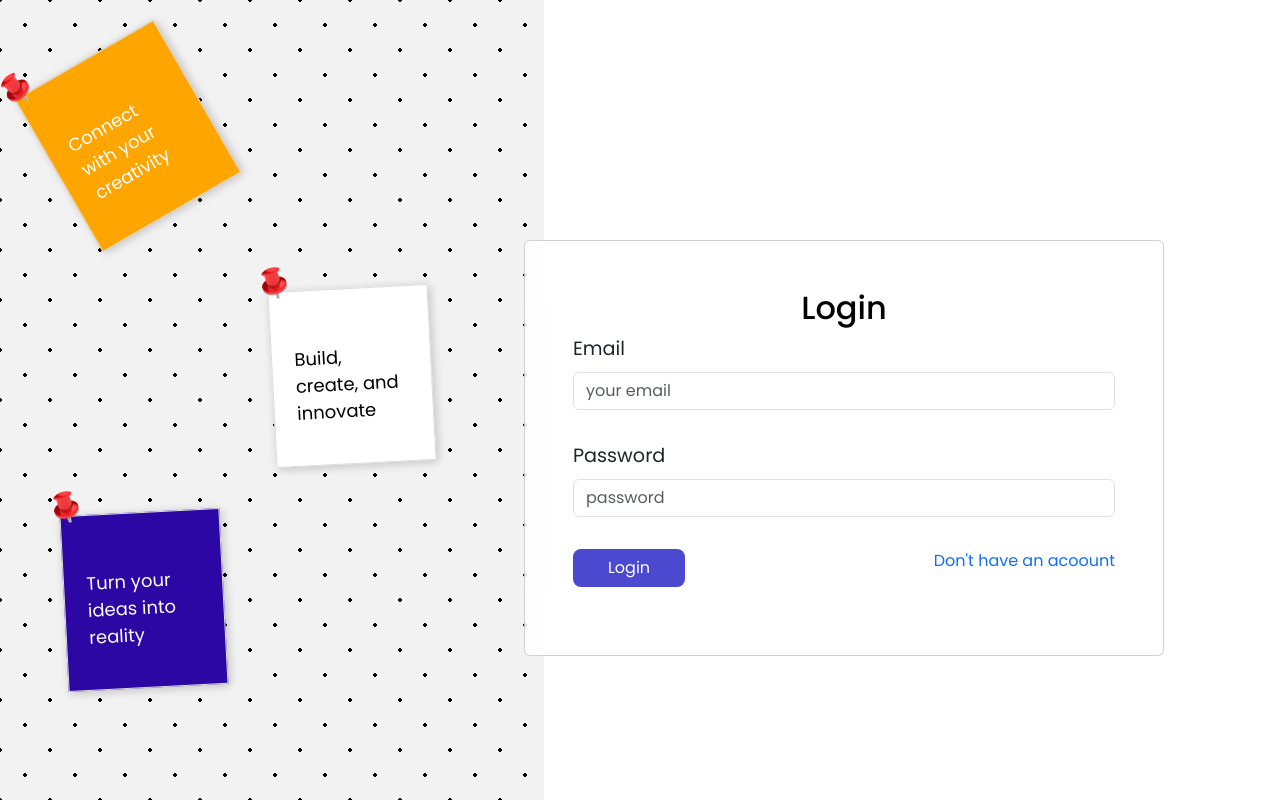
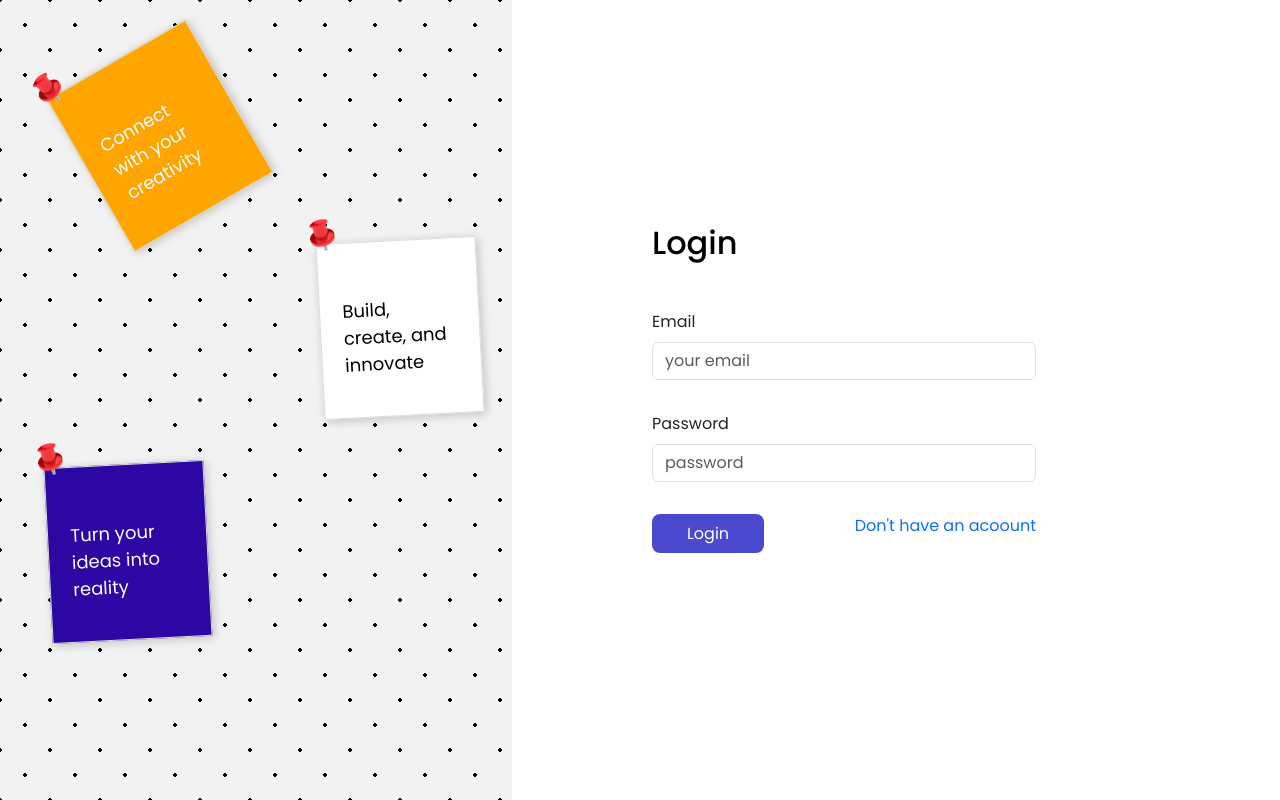
Before and after one commit to Muethea/frontend-Whiteboard, a Vue app: page / in a window 1280 px wide. Built offline with nearby package versions, Linux system fonts and the light colour scheme.

Commit message:
css update

```diff
--- a/src/components/Navbar/NavBarP.vue
+++ b/src/components/Navbar/NavBarP.vue
@@ -7,6 +7,7 @@
         aria-expanded="false" aria-label="Toggle navigation">
         <span class="navbar-toggler-icon"></span>
       </button>
+
       <div class="collapse navbar-collapse" id="navbarNav">
         <ul class="navbar-nav">
 
@@ -56,8 +57,12 @@ export default {
     }
 
     .menu{
+      padding: 1rem 0rem;
      position: relative;
+     display: grid;
+     align-items: center;
       background: #fff;
+
       border-bottom: 1px solid rgba(0, 0, 0, 0.124);
 
     }
--- a/src/components/pages/DashboardPage.vue
+++ b/src/components/pages/DashboardPage.vue
@@ -1,9 +1,12 @@
 <template>
     <NavBarP/>
-  <div class="new">
+
+    <main>
+
+    <div class="new">
     <h3>Create a board</h3>
     <div>
-      <div class="col-sm-3">
+      <div class="card1">
          <router-link to="/whiteboard">
         <div class="card">
           <div class="card-body1 cardnew">
@@ -22,6 +25,7 @@
 
 
   <div class="back">
+
   <div class="recent">
     <h5>Recent boards</h5>
 
@@ -39,6 +43,8 @@
     </div>
     </div>
   </div>
+
+      </main>
 </template>
 
 <script>
@@ -86,15 +92,78 @@ export default {
 
 <style scoped>
 
+
 .new {
   margin: 3rem 2rem;
 
 }
 
-.card-group {
-  margin: 0 1rem;
+.card1{
+    max-width: 20rem;
+  margin: 0 auto;
 }
 
+.back{
+
+  margin-top: 8rem;
+  border-top: 1px solid rgba(0, 0, 0, 0.206);
+  height: 100vh;
+  background: rgba(210, 210, 210, 0.244);
+}
+.recent {
+  padding-top: 1rem;
+  padding-bottom: 2rem;
+
+  margin: 2rem 2rem;
+}
+
+.card-body1 {
+   width: 22rem;
+  display: flex;
+  flex-direction: column;
+  align-items: center;
+  justify-content: center;
+  gap: 2rem;
+}
+
+.card{
+  cursor: pointer;
+  width: 22rem;
+  height: 15rem;
+}
+
+.cardnew {
+
+  height: 15rem;
+}
+
+.card-grup{
+    max-width: 20rem;
+  margin: 0 auto;
+  padding-top: 2rem;
+  display: grid;
+   flex-direction: column;
+  display: flex;
+  gap: 1rem;
+}
+
+.card:hover{
+  border: 3px solid rgba(46, 46, 135, 0.317);
+}
+
+@media (min-width: 700px) {
+
+.new {
+  margin: 3rem 2rem;
+
+}
+
+
+
+.card1{
+    max-width: none;
+  margin: 0 auto;
+}
 .back{
   margin-top: 8rem;
   border-top: 1px solid rgba(0, 0, 0, 0.206);
@@ -129,8 +198,11 @@ export default {
 }
 
 .card-grup{
+   max-width: none;
+  margin: 0 auto;
   padding-top: 2rem;
   display: grid;
+   flex-direction: row;
   display: flex;
   gap: 1rem;
 }
@@ -138,5 +210,8 @@ export default {
 .card:hover{
   border: 3px solid rgba(46, 46, 135, 0.317);
 }
+}
+
+
 
 </style>
--- a/src/components/pages/LoginPage.vue
+++ b/src/components/pages/LoginPage.vue
@@ -133,6 +133,25 @@ export default {
 </script>
 <style scoped>
 
+.card h2 {
+  color: #000000;
+
+}
+
+.card{
+  border: none;
+}
+.btnlogin{
+  background-color: #4c49d1;
+  color: #fff;
+  width: 7rem;
+  height: 2.4rem;
+  border: none;
+  border-radius: .5rem;
+}
+/* Mobile phones */
+@media only screen and (max-width: 480px) {
+  /* CSS styles for mobile phones */
 
 .btnlogin{
   background-color: #4c49d1;
@@ -158,7 +177,7 @@ export default {
 
 .card h2 {
   color: #000000;
-  text-align: center;
+
 }
 
 label {
@@ -226,29 +245,236 @@ form {
   gap: 2rem;
   flex-direction: column;
 }
+}
 
-@media (min-width: 768px) {
+/* Tablets */
+@media only screen and (min-width: 481px) and (max-width: 768px) {
+  /* CSS styles for tablets */
+
+.btnlogin{
+  background-color: #4c49d1;
+  color: #fff;
+  width: 7rem;
+  height: 2.4rem;
+  border: none;
+  border-radius: .5rem;
+}
+
+.btnlogin:hover{
+    background-color: #7673ed;
+}
+.card {
+  background: hsla(0, 0%, 100%, 0.8);
+  backdrop-filter: blur(30px);
+width: 30rem;
+  height: 26rem;
+  padding: 3rem;
+  margin-top: 8rem;
+}
+
+.card h2 {
+  color: #000000;
+  text-align: center;
+}
+
+label {
+  font-style: 600;
+  font-size: 1.2rem;
+}
+
+
+.back {
+  padding: 3rem 3rem;
+  color:#fcfcff;
+  position: fixed;
+  top: 0;
+  left: 0;
+  z-index: 0;
+width: 100vw;
+height: 24rem;
+background: #e7e7e7;
+  background-image: radial-gradient(#000 1%, transparent 5%),
+                    radial-gradient(#000 1%, transparent 5%);
+  background-position: 0 0, 25px 25px;
+  background-size: 60px 60px;
+}
+
+
+.card2, .card3, .card4{
+  padding: .4rem;
+}
+
+.card2{
+
+    background: orange;
+}
+
+.card3{
+  position: relative;
+  top: 2rem;
+  left: 3rem;
+  color: #000000;
+    background: rgb(255, 255, 255);
+}
+
+.card4{
+  padding-left: 3rem;
+    position: relative;
+    right: 5rem;
+  top: 4rem;
+
+    background: rgb(44, 7, 164);
+}
+.loginform{
+  margin-top: 20rem;
+}
+
+main {
+  max-width: 33rem;
+  margin: 0 auto;
+}
+
+
+
+
+form {
+
+  display: flex;
+  gap: 2rem;
+  flex-direction: column;
+}
+}
+
+/* Laptops and desktops */
+@media only screen and (min-width: 768px) and (max-width: 992px) {
+  /* CSS styles for laptops and desktops */
+form {
+
+  display: flex;
+  gap: 2rem;
+  flex-direction: column;
+}
+.btnlogin{
+  background-color: #4c49d1;
+  color: #fff;
+  width: 7rem;
+  height: 2.4rem;
+  border: none;
+  border-radius: .5rem;
+}
 
   main{
-    max-width: 20%;
+    max-width: none;
     margin: 0 auto;
   }
 .loginform{
+
 
   margin-top: 14rem;
 
 }
 
-
-
 .back {
-
-
   color:#fcfcff;
   position: fixed;
   top: 0;
   left: 0;
-  width: 34rem;
+  width: 25rem;
+  height: 100%;
+  z-index: 0;
+ background-color: #f2f2f2;
+  background-image: radial-gradient(#000 5%, transparent 5%),
+                    radial-gradient(#000 5%, transparent 5%);
+  background-position: 0 0, 25px 25px;
+  background-size: 50px 50px;
+}
+
+.card2, .card3, .card4{
+  padding: 1.4rem;
+  width: 10rem;
+    border: 1px solid #ddd;
+  box-shadow: 2px 2px 10px rgba(0, 0, 0, 0.2);
+  background-image: linear-gradient(rgba(0, 0, 0, 0.1) 2px, transparent 2px),
+                    linear-gradient(90deg, rgba(0, 0, 0, 0.1) 2px, transparent 2px),
+                    linear-gradient(rgba(0, 0, 0, 0.05) 1px, transparent 1px),
+                    linear-gradient(90deg, rgba(0, 0, 0, 0.05) 1px, transparent 1px);
+
+  font-size: 18px;
+  transform: rotate(-3deg);
+
+}
+
+.pont{
+  position: relative;
+  top: -3rem;
+  left: -2rem;
+  width: 2rem;
+  height: 2rem;
+  background-image: url('../../assets/piker.png');
+  background-position: center;
+  background-size: 3rem;
+
+  clip-path: circle();
+}
+
+.card2{
+  transform: rotate(-30deg);
+
+    background: orange;
+}
+
+.card3{
+
+  position: relative;
+  top: 4rem;
+  left: 4rem;
+  color: #000000;
+    background: rgb(255, 255, 255);
+}
+
+.card4{
+    position: relative;
+  top: 7rem;
+    left: 1rem;
+    background: rgb(44, 7, 164);
+}
+
+.card {
+  background: hsla(0, 0%, 100%, 0.8);
+  backdrop-filter: blur(30px);
+width: 30rem;
+margin: 0 auto;
+  height: 26rem;
+  padding: 3rem;
+  margin-top: 15rem;
+}
+
+.card h2 {
+    color: #000000;
+
+}
+}
+
+@media only screen and (min-width: 992px) {
+form {
+
+  display: flex;
+  gap: 2rem;
+  flex-direction: column;
+}
+  main{
+    max-width: 33rem;
+    margin: 0 auto;
+  }
+
+
+
+.back {
+  color:#fcfcff;
+  position: fixed;
+  top: 0;
+  left: 0;
+  width: 30rem;
   height: 100%;
   z-index: 0;
  background-color: #f2f2f2;
@@ -308,10 +534,213 @@ form {
 }
 
 .card {
-  margin-top: -100px;
   background: hsla(0, 0%, 100%, 0.8);
   backdrop-filter: blur(30px);
-width: 40rem;
+width: 30rem;
+margin: 0 auto;
+  height: 26rem;
+  padding: 3rem;
+  margin-top: 15rem;
+}
+
+.card h2 {
+    color: #000000;
+
+}
+}
+/* Extra large devices (large laptops and desktops, 1200px and up) */
+@media only screen and (min-width: 1200px) {
+
+.loginform{
+  margin-top: -4rem;
+}
+form {
+
+  display: flex;
+  gap: 2rem;
+  flex-direction: column;
+}
+  main{
+    max-width: 6rem;
+    margin: 0 auto;
+  }
+
+
+
+.back {
+  color:#fcfcff;
+  position: fixed;
+  top: 0;
+  left: 0;
+  width: 32rem;
+  height: 100%;
+  z-index: 0;
+ background-color: #f2f2f2;
+  background-image: radial-gradient(#000 5%, transparent 5%),
+                    radial-gradient(#000 5%, transparent 5%);
+  background-position: 0 0, 25px 25px;
+  background-size: 50px 50px;
+}
+
+.card2, .card3, .card4{
+  padding: 1.4rem;
+  width: 10rem;
+    border: 1px solid #ddd;
+  box-shadow: 2px 2px 10px rgba(0, 0, 0, 0.2);
+  background-image: linear-gradient(rgba(0, 0, 0, 0.1) 2px, transparent 2px),
+                    linear-gradient(90deg, rgba(0, 0, 0, 0.1) 2px, transparent 2px),
+                    linear-gradient(rgba(0, 0, 0, 0.05) 1px, transparent 1px),
+                    linear-gradient(90deg, rgba(0, 0, 0, 0.05) 1px, transparent 1px);
+
+  font-size: 18px;
+  transform: rotate(-3deg);
+
+}
+
+.pont{
+  position: relative;
+  top: -3rem;
+  left: -2rem;
+  width: 2rem;
+  height: 2rem;
+  background-image: url('../../assets/piker.png');
+  background-position: center;
+  background-size: 3rem;
+
+  clip-path: circle();
+}
+
+.card2{
+   position: relative;
+  top: 3rem;
+  left: 5rem;
+  transform: rotate(-30deg);
+
+    background: orange;
+}
+
+.card3{
+  position: relative;
+  top: 4rem;
+  left: 20rem;
+  color: #000000;
+    background: rgb(255, 255, 255);
+}
+
+.card4{
+    position: relative;
+  top: 7rem;
+    left: 3rem;
+    background: rgb(44, 7, 164);
+}
+
+.card {
+  background: hsla(0, 0%, 100%, 0.8);
+  backdrop-filter: blur(30px);
+width: 30rem;
+margin: 0 auto;
+  height: 26rem;
+  padding: 3rem;
+  margin-top: 15rem;
+}
+
+.card h2 {
+    color: #000000;
+  margin-bottom: 3rem;
+}
+}
+
+/* XX-Large devices (larger desktops, 1400px and up) */
+
+@media (min-width: 1400px) {
+
+.loginform{
+  margin-top: none;
+}
+form {
+
+  display: flex;
+  gap: 2rem;
+  flex-direction: column;
+}
+  main{
+    max-width: 16rem;
+    margin: 0 auto;
+  }
+
+
+
+.back {
+  color:#fcfcff;
+  position: fixed;
+  top: 0;
+  left: 0;
+  width: 45rem;
+  height: 100%;
+  z-index: 0;
+ background-color: #f2f2f2;
+  background-image: radial-gradient(#000 5%, transparent 5%),
+                    radial-gradient(#000 5%, transparent 5%);
+  background-position: 0 0, 25px 25px;
+  background-size: 50px 50px;
+}
+
+.card2, .card3, .card4{
+  padding: 1.5rem;
+  width: 15rem;
+    border: 1px solid #ddd;
+  box-shadow: 2px 2px 10px rgba(0, 0, 0, 0.2);
+  background-image: linear-gradient(rgba(0, 0, 0, 0.1) 2px, transparent 2px),
+                    linear-gradient(90deg, rgba(0, 0, 0, 0.1) 2px, transparent 2px),
+                    linear-gradient(rgba(0, 0, 0, 0.05) 1px, transparent 1px),
+                    linear-gradient(90deg, rgba(0, 0, 0, 0.05) 1px, transparent 1px);
+
+  font-size: 18px;
+  transform: rotate(-3deg);
+
+}
+
+.pont{
+  position: relative;
+  top: -3rem;
+  left: -2rem;
+  width: 2rem;
+  height: 2rem;
+  background-image: url('../../assets/piker.png');
+  background-position: center;
+  background-size: 3rem;
+
+  clip-path: circle();
+}
+
+.card2{
+    top: 4rem;
+    left:5rem;
+    position: relative;
+  transform: rotate(-30deg);
+
+    background: orange;
+}
+
+.card3{
+  position: relative;
+  top: 7rem;
+  left: 23rem;
+  color: #000000;
+    background: rgb(255, 255, 255);
+}
+
+.card4{
+    position: relative;
+  top: 20rem;
+    left: 5rem;
+    background: rgb(44, 7, 164);
+}
+
+.card {
+  background: hsla(0, 0%, 100%, 0.8);
+  backdrop-filter: blur(30px);
+width: 43rem;
 margin: 0 auto;
   height: 26rem;
   padding: 3rem;
@@ -322,7 +751,6 @@ margin: 0 auto;
     color: #000000;
   text-align: center;
 }
-
 }
 
 
```
